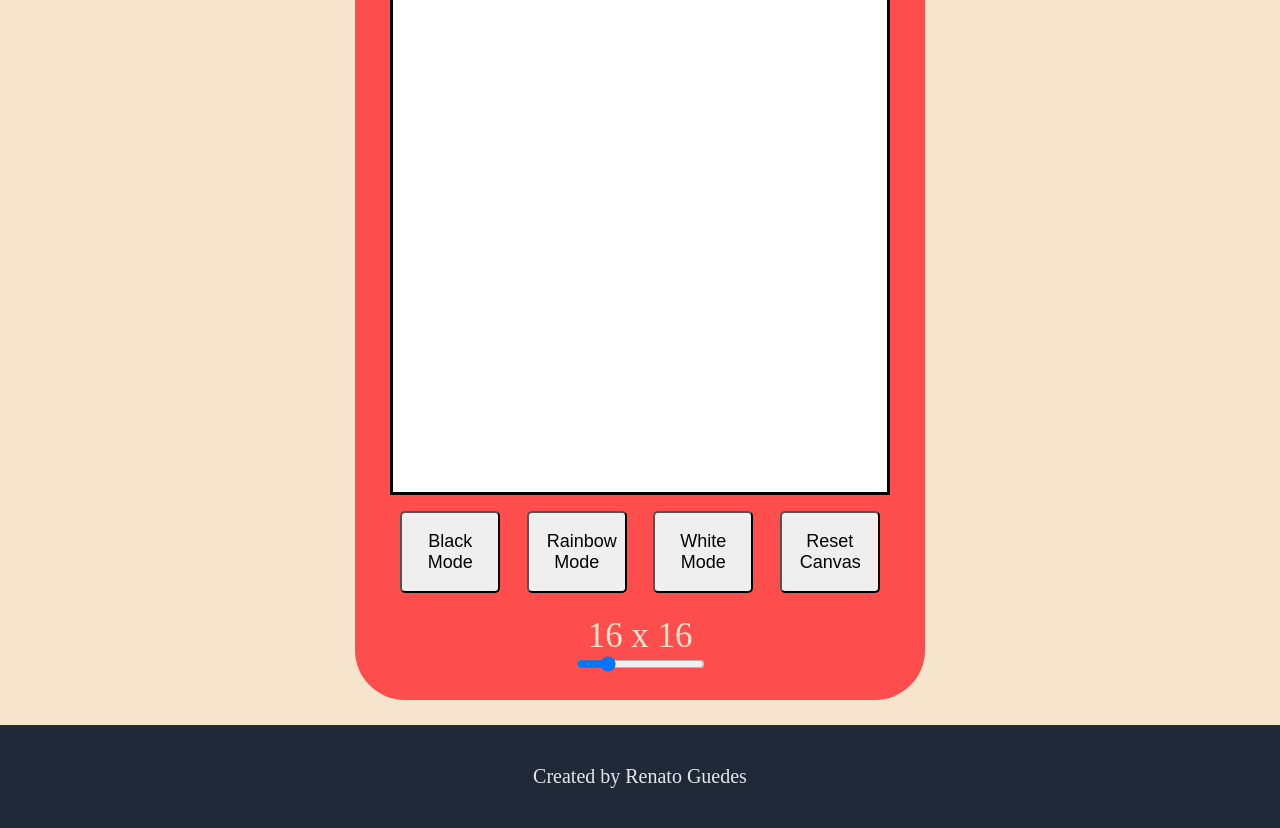
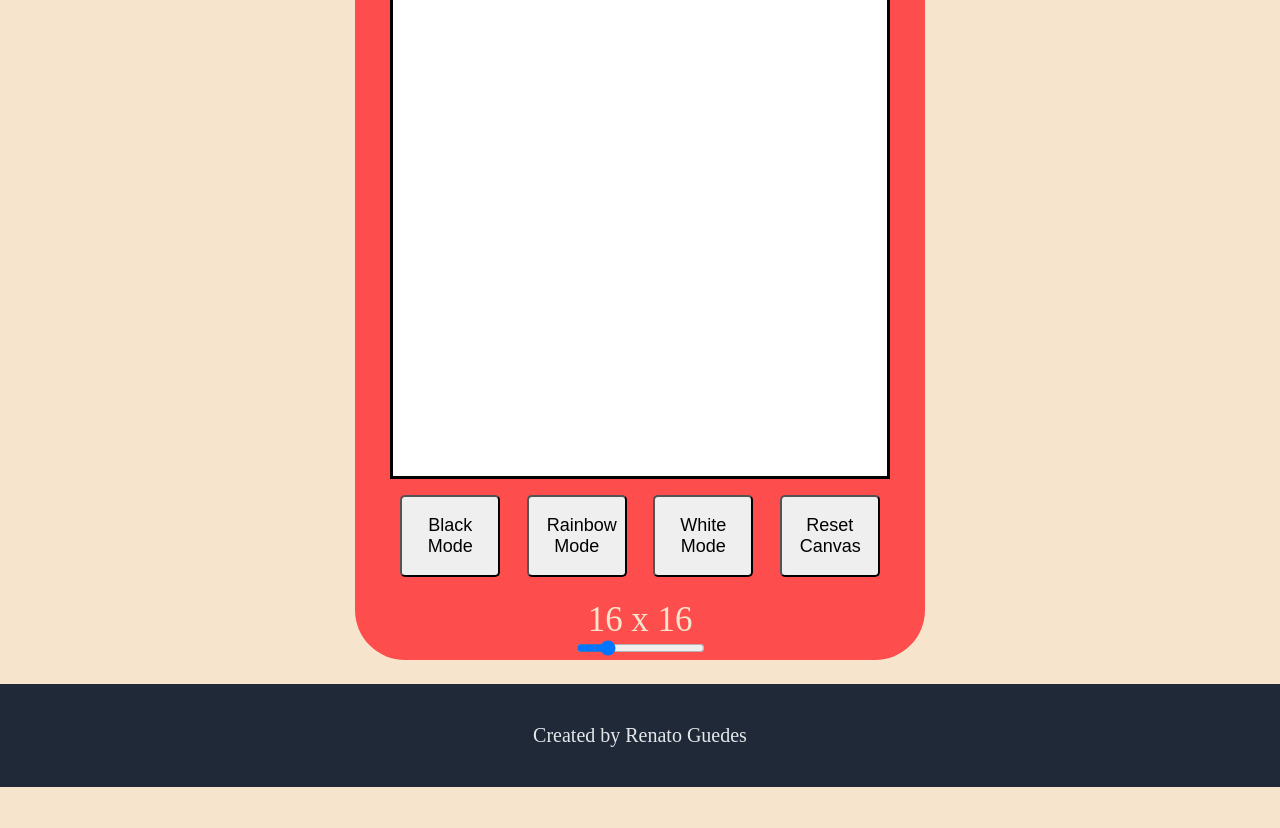
Before and after one commit to renatoguedes-dev/etch-a-sketch, a plain HTML site: page index.html in a window 1280 px wide. Shown: the part 102-930 px from the top of the page. After the commit the page ends 889 px from the top, so only its background shows below. Drawn offline with Linux system fonts and the light colour scheme.

Commit message:
Fix: Height and margins on top of the body element

```diff
--- a/styles.css
+++ b/styles.css
@@ -19,11 +19,12 @@ body {
   display: flex;
   flex-direction: column;
   align-items: center;
-  justify-content: center;
+  justify-content: space-evenly;
+  height: 100%;
 }
 
 .container {
-  margin: 2rem 0 0.3rem;
+  margin: 1rem 0 0.3rem;
   background-color: rgb(253, 77, 77);
   width: 570px;
   height: 770px;
```
